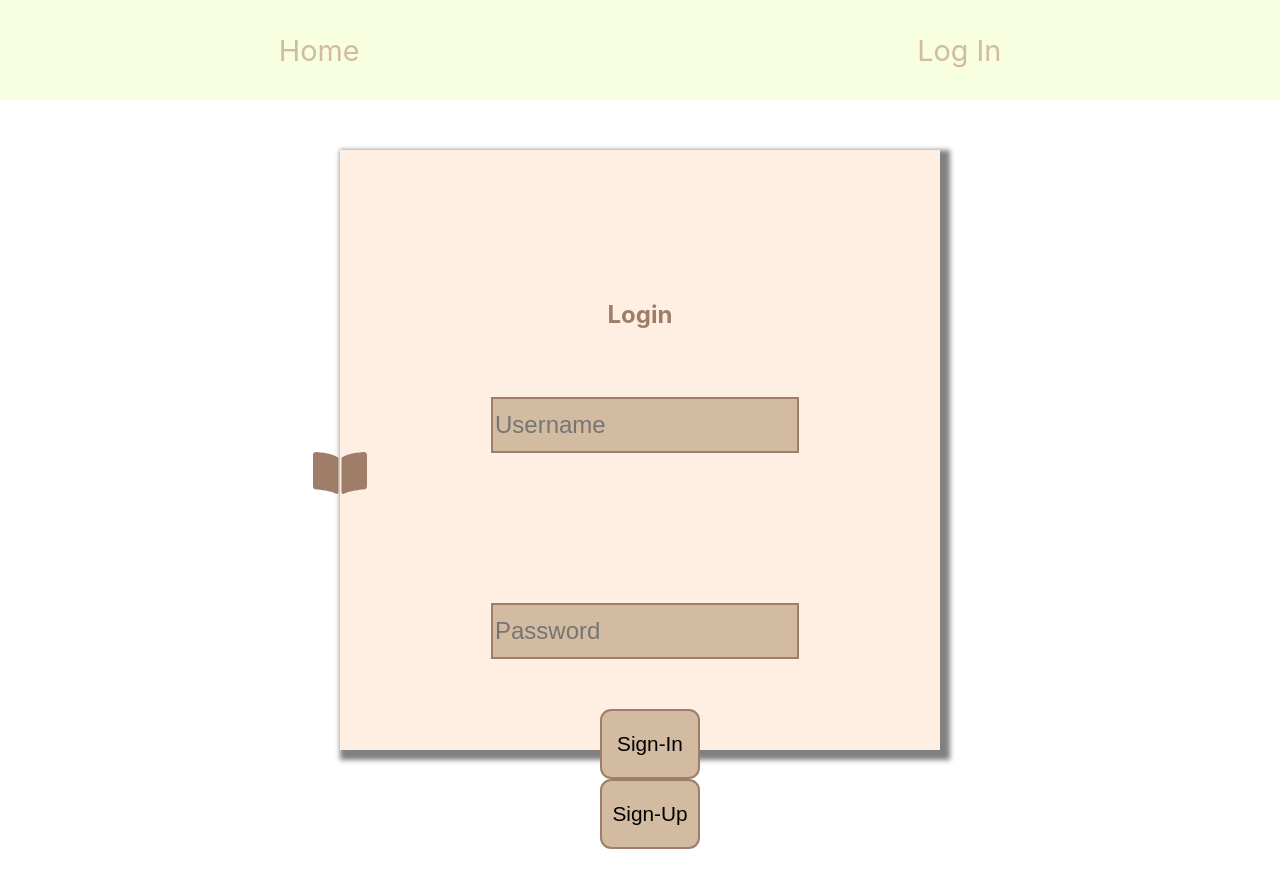
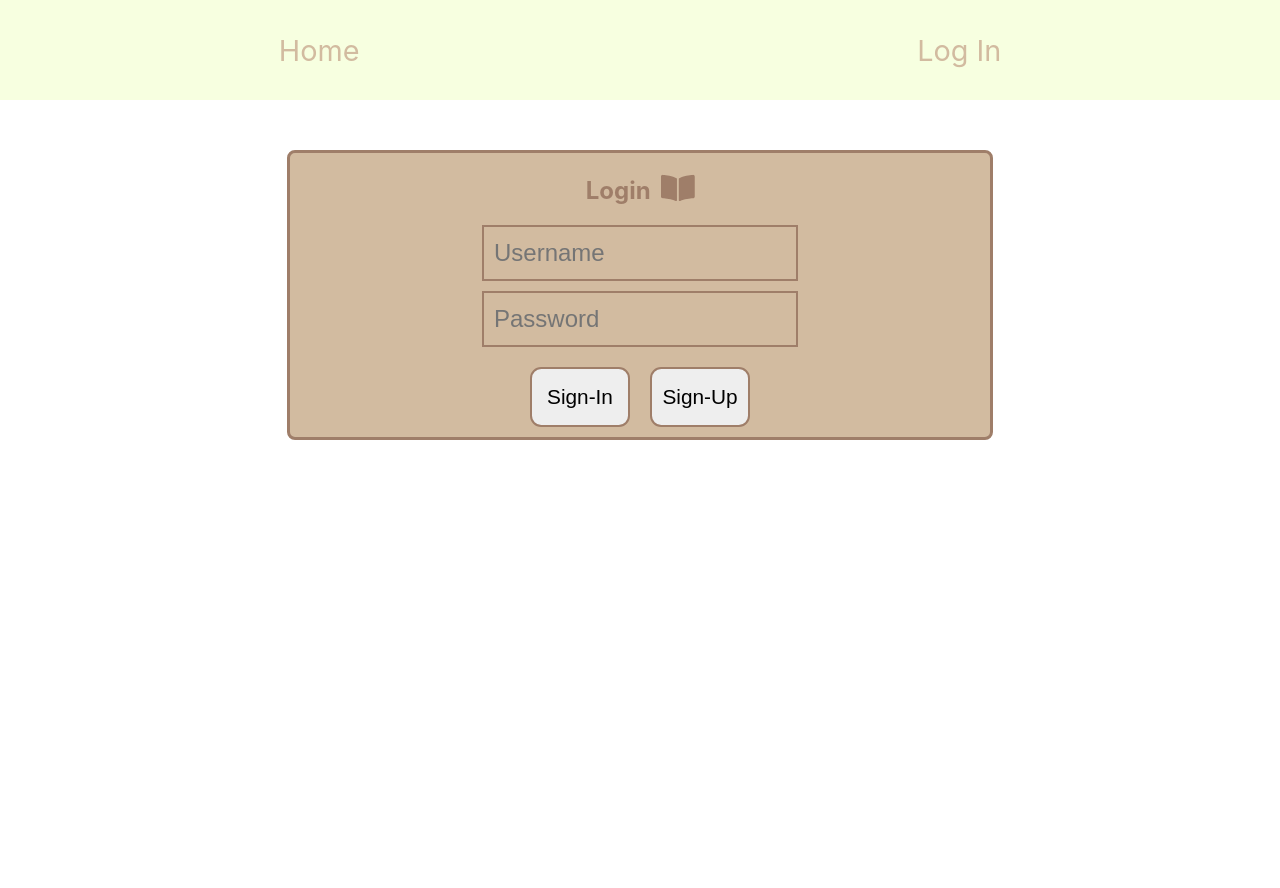
Before and after one commit to robomantis98/front-end, a React (Create React App) app in the folder client/: page /login in a window 1280 px wide. Shown: the top 888 px of the page. After the commit the page ends 800 px from the top, so only its background shows below. Built offline with nearby package versions, Linux system fonts and the light colour scheme.

Commit message:
Log In Fix up

```diff
--- a/client/src/App.js
+++ b/client/src/App.js
@@ -1,12 +1,13 @@
 import React from 'react';
 import {Route, Link} from 'react-router-dom';
+import {connect} from 'react-redux';
 import PrivateRoute  from './utils/privateRoute';
 import './App.css';
 import Login from './components/Login';
 import Home from './components/Home';
 import BookPage from './components/BookPage';
 import styled from 'styled-components';
-
+import {logout} from './actions';
 const NavBookr = styled.div`
      width: 100%;
      height: 100px;
@@ -21,13 +22,18 @@ const NavBookr = styled.div`
 
 `
 
-function App() {
+function App(props) {
   return (
     <div className="App">
 
       <NavBookr>
         <Link className = "BookrLinks" to ="/home"> Home </Link>
-        <Link className = "BookrLinks" to="/login">{localStorage.getItem('token')?'Log Out':'Log In'}</Link>
+        <Link
+          className = "BookrLinks"
+          to="/login"
+          onClick={props.token?props.logout:null}>
+            {props.token?'Log Out':'Log In'}
+        </Link>
       </NavBookr>
 
       <Route path='/login' component={Login}/>
@@ -36,5 +42,9 @@ function App() {
     </div>
   );
 }
-
-export default App;
+const mapStateToProps = state => {
+  return {
+    token:state.token
+  }
+}
+export default connect(mapStateToProps,{logout})(App);
--- a/client/src/components/Login.js
+++ b/client/src/components/Login.js
@@ -1,45 +1,15 @@
 import React, {useState} from 'react';
 import {connect} from 'react-redux';
 import {loginRequest, registerRequest} from '../actions'
-
-
-
+import {Redirect} from 'react-router-dom';
 import { FontAwesomeIcon } from '@fortawesome/react-fontawesome'
-import { /*faCheckSquare,*/ faBookOpen } from '@fortawesome/free-solid-svg-icons'
+import { /*faCheckSquare,*/ faBookOpen } from '@fortawesome/free-solid-svg-icons';
 import styled from 'styled-components';
 const element = <FontAwesomeIcon size="3x" icon={faBookOpen} />
 // const element1 = <FontAwesomeIcon size="3x" icon={faCheckSquare} />
 
-const Center = styled.div`
-    display: flex;
-    justify-content: center;
 
-
-`
-const Column = styled.div`
-    margin-top: 50px;
-    display: flex;
-    flex-direction: column;
-    justify-content: space-around;
-    width: 600px;
-    height: 600px;
-    box-shadow: 5px 5px 5px 5px grey;
-    margin-bottom: 150px;
-    background-color: #ffeee2;
-`
-const InputForm= styled.input`
-
-
-    background-color: #d2bba0;
-    border: 2px solid #9f7e69;
-    margin-left: 10px;
-    width: 300px;
-    height: 50px;
-    margin-bottom: 150px;
-    font-size: 1.5rem;
-    color: grey;
-`
-// const ElementIcon = styled.div`
+// const ElementIcon = Login.div`
 //     position: relative;
 //     top: 300px;
 //     left: -300px;
@@ -48,32 +18,46 @@ const InputForm= styled.input`
 //     margin-bottom: -50px;
 // `
 const ElementIcon1 = styled.div`
-    position: relative;
-    top: 150px;
-    left: -300px;
-    marginLeft: -200px;
-    margin-top: -50px;
-    margin-bottom: -50px;
+    display:inline;
+    margin-left: 10px;
+    font-size: 10px;
+    color: #9f7e69;
 `
 
-const StyledForm = styled.form`
+const LoginForm = styled.form`
+    width: 95%;
+    max-width: 700px;
+    margin: 0 auto;
+    background: #d2bba0;
+    border: 3px solid #9f7e69;
+    border-radius: 8px;
     display: flex;
     flex-direction: column;
+    justify-content: space-around;
     align-items: center;
-        justify-content: space-around;
     margin-bottom: 100px;
-        margin-top: 100px;
+    margin-top: 50px;
+    h2 {
+        color: #9f7e69;
+    }
 `
-
-const StylButton = styled.button`
-    position: relative;
-    top: -100px;
-    left: 10px;
+const InputForm= styled.input`
+    background-color: #d2bba0;
+    border: 2px solid #9f7e69;
+    padding-left: 10px;
+    width: 300px;
+    height: 50px;
+    margin-bottom: 10px;
+    font-size: 1.5rem;
+    color: grey;
+`
+const Styledbutton = styled.button`
     width: 100px;
-    height: 70px;
+    height: 60px;
+    margin: 10px;
     border-radius: .7rem;
     border: none
-    background-color: #d2bba0;
+    background-color: #eee;
     font-size: 1.3rem;
     border: 2px solid #9f7e69;
     :active{
@@ -83,13 +67,10 @@ const StylButton = styled.button`
 
 `
 
-function Login(props){
+const Login = props => {
 
     const [formData, setFormData] = useState(
-        {
-        username: "",
-        password: "",
-        }
+        {username: "",password: ""}
     )
     const handleLogin  = (event) => {
         console.log('Logging In');
@@ -103,50 +84,35 @@ function Login(props){
         props.registerRequest(formData);
     }
 
-
-
     const handleForm = (e) => {
-
         setFormData({...formData, [e.target.name]: e.target.value})
     }
 
+    return (
+        <LoginForm>
+            <h2>Login<ElementIcon1>{element}</ElementIcon1></h2>
 
 
-
-
-    return (
-        <Center>
-            <Column>
-                <h2 style={{marginTop:`150px` ,color: `#9f7e69`}}>Login</h2>
-                <ElementIcon1 style={{color: `#9f7e69`}}>{element}</ElementIcon1>
-
-                {/* onSumbit={submitLogin} */}
-                <StyledForm>
-
             <InputForm
-
                 name="username"
-
                 type="text"
                 placeholder= "Username"
                 onChange = {handleForm}
             />
 
-
             <InputForm
-
                 name="password"
                 type="password"
-
                 placeholder= "Password"
                 onChange={handleForm}
+            />
+            <div className='wrapper'>
+                <Styledbutton disabled={props.isAuthenticating} onClick={handleLogin}>Sign-In</Styledbutton>
+                <Styledbutton disabled={props.isAuthenticating} onClick={handleRegister}>Sign-Up</Styledbutton>
+            </div>
+            {props.token?<Redirect to='/home'/>:null}
 
-                    />
-                    <StylButton onClick={handleLogin}>Sign-In</StylButton>
-                    <StylButton onClick={handleRegister}>Sign-Up</StylButton>
-                </StyledForm>
-            </Column>
-        </Center>
+        </LoginForm>
     )
 }
 const mapStateToProps = state => {
--- a/client/src/reducers/reducer.js
+++ b/client/src/reducers/reducer.js
@@ -51,6 +51,7 @@ const reducer = (state=initState,action) => {
         // case REGISTER_FAILURE:
         //     return { ...state, isAuthenticating: false, error: action.payload}
         case LOGOUT:
+            localStorage.removeItem('token');
             return { ...state, token: null, username: null, currentBook: null}
         case LEAVE_BOOK:
             return { ...state, currentBook: null}
@@ -59,17 +60,14 @@ const reducer = (state=initState,action) => {
         case LOAD_BOOKS_REQUEST:
             return {...state, needUpdate: false, isLoading: true, error: null}
         case LOAD_BOOKS_SUCCESS:
-            console.log(action.payload.data)
             return {...state, isLoading: false, error: null, books:action.payload.data}
         case LOAD_BOOKS_FAILURE:
             return {...state, isLoading: false, error: action.payload}
         case DELETE_BOOK_REQUEST:
             return { ...state, isDeleting: true, error: null }
         case DELETE_BOOK_SUCCESS:
-            console.log(action.payload)
             return { ...state, needUpdate: true, isDeleting: false, error: null}
         case DELETE_BOOK_FAILURE:
-            console.log(action.payload)
             return { ...state, isDeleting: false, error: action.payload}
         case SUBMIT_REVIEW_REQUEST:
             return { ...state, isReviewing: true, error: null}
```
Lines whose indentation alone changed are shown as unchanged.
